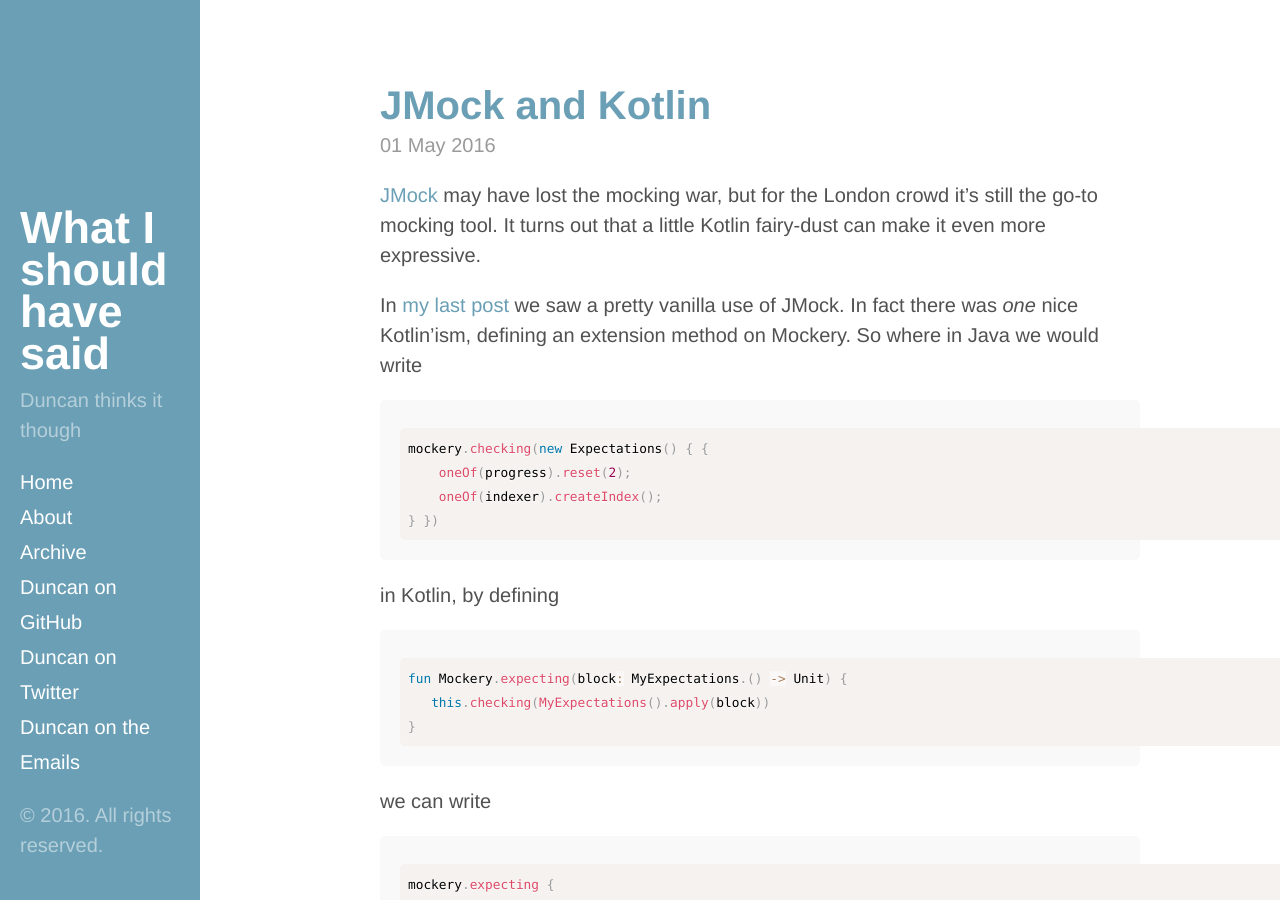
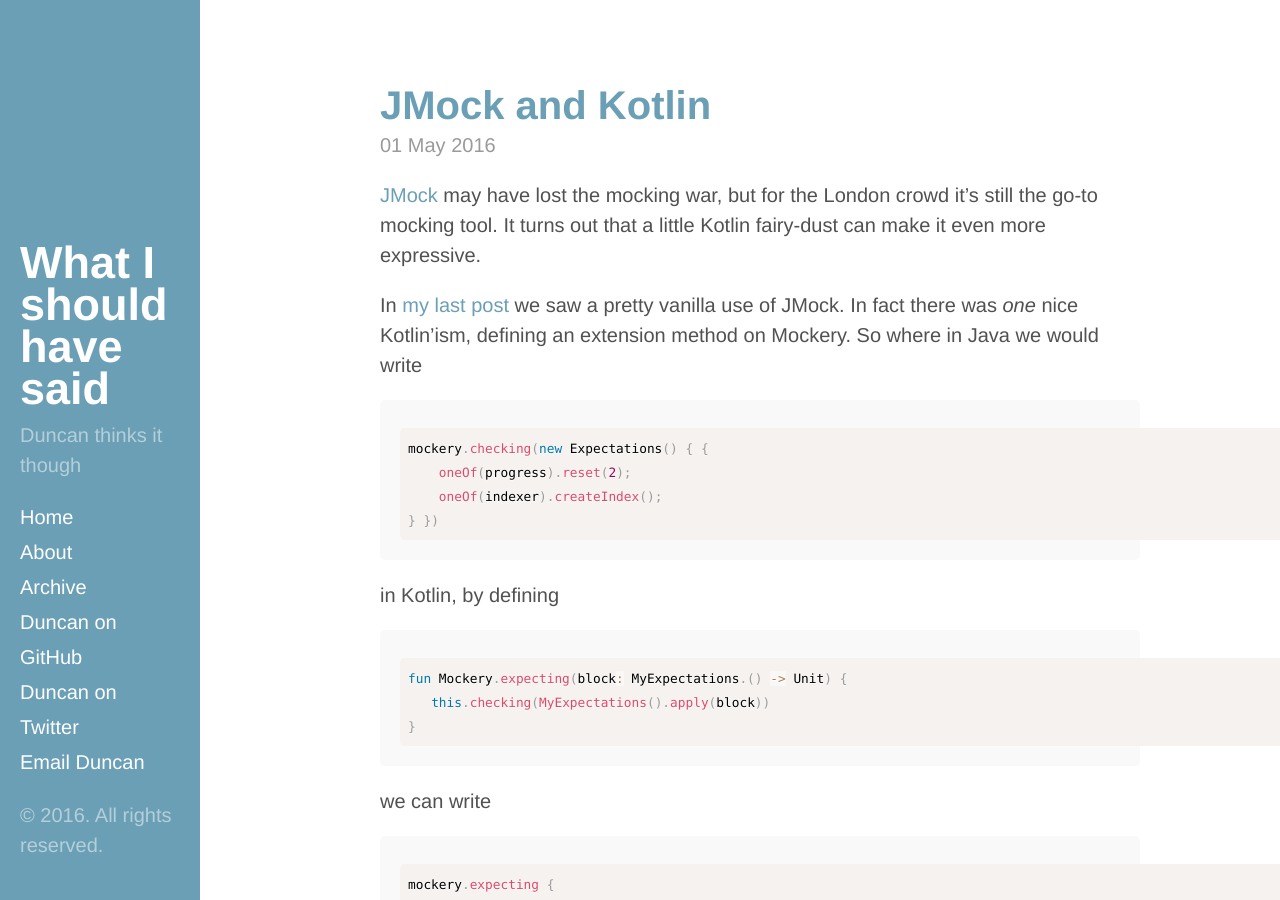
Before and after one commit to dmcg/dmcg.github.io, a Jekyll site: the page built from index.html, in a window 1280 px wide and 900 px high. Built offline with Jekyll 4.4.1, drawn with Linux system fonts in a browser that asks for light colours; the list of posts is cut into pages by our own code.

Commit message:
Tidy CSS and sidebar

```diff
--- a/_includes/head.html
+++ b/_includes/head.html
@@ -17,7 +17,6 @@
   <!-- CSS -->
   <link rel="stylesheet" type="text/css" href="{{ site.baseurl }}/public/css/prism.css">
   <link rel="stylesheet" type="text/css" href="{{ site.baseurl }}/styles.css">
-  <link rel="stylesheet" type="text/css" href="{{ site.baseurl }}/public/css/syntax.css">
   <link rel="stylesheet" type="text/css" href="{{ site.baseurl }}/public/css/hyde.css">
 
   <!-- Icons -->
--- a/_includes/sidebar.html
+++ b/_includes/sidebar.html
@@ -28,7 +28,7 @@
 
       <a class="sidebar-nav-item" href="{{ site.github.repo }}">Duncan on GitHub</a>
       <a class="sidebar-nav-item" href="{{ site.author.url }}">Duncan on Twitter</a>
-      <a class="sidebar-nav-item" href="mailto:{{ site.author.email }}">Duncan on the Emails</a>
+      <a class="sidebar-nav-item" href="mailto:{{ site.author.email }}">Email Duncan</a>
     </nav>
 
     <p>&copy; {{ site.time | date: '%Y' }}. All rights reserved.</p>
```
